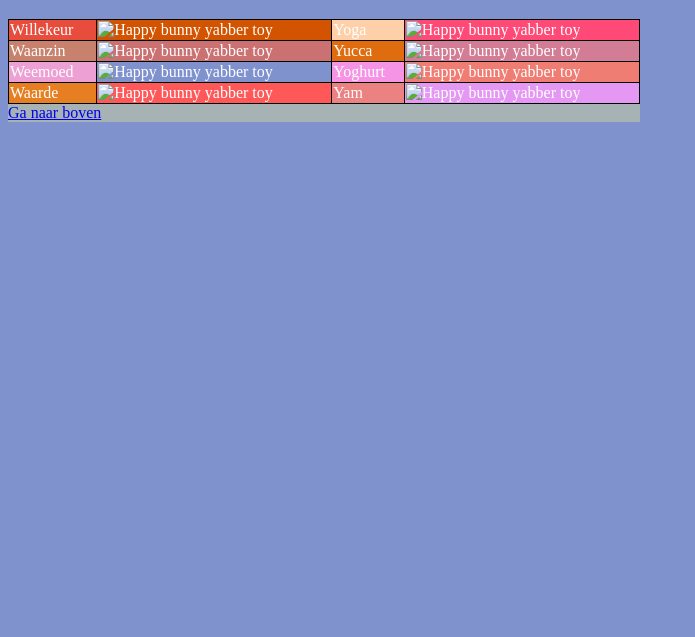
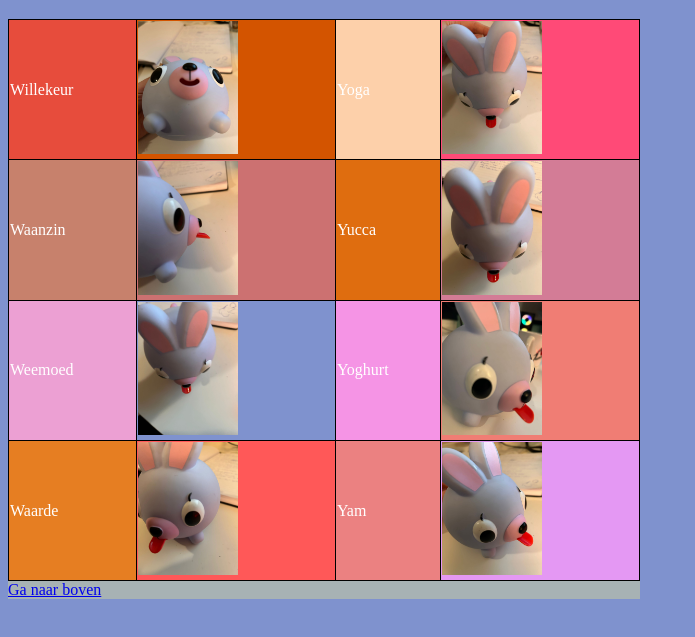
Before and after one commit to siticarina/les-12, a plain HTML site: page index.html in a window 1280 px wide. Shown: the part 61-698 px from the top of the page, without its empty margins (0-695 px from the left). Drawn offline with Linux system fonts and the light colour scheme.

Commit message:
Update index.html

```diff
--- a/index.html
+++ b/index.html
@@ -12,27 +12,27 @@
     <table>
         <tr>
         <td id="w1">Willekeur</td>
-        <td id="x1"><img src="afbeeldingen/yabberbun1.jpeg" alt="Happy bunny yabber toy" width="100"></td>
+        <td id="x1"><img src="yabberbun1.jpeg" alt="Happy bunny yabber toy" width="100"></td>
         <td id="y1">Yoga</td>
-        <td id="z1"><img src="afbeeldingen/yabberbun2.jpeg" alt="Happy bunny yabber toy" width="100"></td>
+        <td id="z1"><img src="yabberbun2.jpeg" alt="Happy bunny yabber toy" width="100"></td>
         </tr>
         <tr>
         <td id="w2">Waanzin</td>
-        <td id="x2"><img src="afbeeldingen/yabberbun3.jpeg" alt="Happy bunny yabber toy" width="100"></td>
+        <td id="x2"><img src="yabberbun3.jpeg" alt="Happy bunny yabber toy" width="100"></td>
         <td id="y2">Yucca</td>
-        <td id="z2"><img src="afbeeldingen/yabberbun4.jpeg" alt="Happy bunny yabber toy" width="100"></td>
+        <td id="z2"><img src="yabberbun4.jpeg" alt="Happy bunny yabber toy" width="100"></td>
         </tr>
         <tr>
         <td id="w3">Weemoed</td>
-        <td id="X3"><img src="afbeeldingen/yabberbun5.jpeg" alt="Happy bunny yabber toy" width="100"></td>
+        <td id="X3"><img src="yabberbun5.jpeg" alt="Happy bunny yabber toy" width="100"></td>
         <td id="y3">Yoghurt</td>
-        <td id="z3"><img src="afbeeldingen/yabberbun6.jpeg" alt="Happy bunny yabber toy" width="100"></td>
+        <td id="z3"><img src="yabberbun6.jpeg" alt="Happy bunny yabber toy" width="100"></td>
         </tr>
         <tr>
         <td id="w4">Waarde</td>
-        <td id="x4"><img src="afbeeldingen/yabberbun7.jpeg" alt="Happy bunny yabber toy" width="100"></td>
+        <td id="x4"><img src="yabberbun7.jpeg" alt="Happy bunny yabber toy" width="100"></td>
         <td id="y4">Yam</td>
-        <td id="z4"><img src="afbeeldingen/yabberbun8.jpeg" alt="Happy bunny yabber toy" width="100"></td>
+        <td id="z4"><img src="yabberbun8.jpeg" alt="Happy bunny yabber toy" width="100"></td>
         </tr>
     </table>
     <footer>
```
